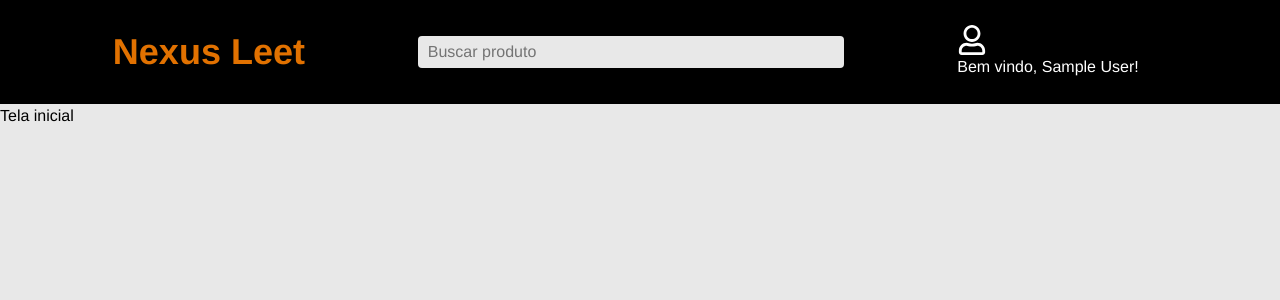
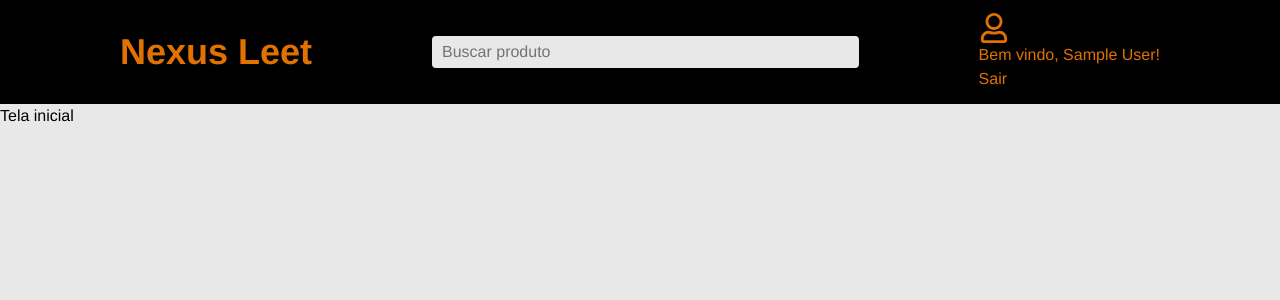
Before and after one commit to gustavocarvalho-ra/NextJs-NexusLeet, a Next.js app: page / in a window 1280 px wide. Shown: the top 300 px of the page. Built offline with nearby package versions, Linux system fonts and the light colour scheme; no server answers; sample sign-in values are in the browser's storage.

Commit message:
style: changed text color

```diff
--- a/src/app/components/Header/index.tsx
+++ b/src/app/components/Header/index.tsx
@@ -15,7 +15,7 @@ export default async function Header() {
     return (
       <div className="w-screen min-h-26 bg-black flex flex-col justify-center">
         <div className="w-full flex justify-evenly items-center">
-          <Link href={"/"} className="text-amber-600 font-black text-4xl">
+          <Link href={"/"} className="text-(--text-amber) font-black text-4xl">
             Nexus Leet
           </Link>
 
@@ -36,17 +36,18 @@ export default async function Header() {
 
   return (
     <div className="w-full min-h-26 bg-black flex items-center justify-evenly">
-      <Link href={"/"} className="text-amber-600 font-black text-4xl">
+      <Link href={"/"} className="text-(--text-amber) font-black text-4xl">
         Nexus Leet
       </Link>
 
       <input placeholder='Buscar produto' className='bg-(--color-sec) w-1/3 h-8 pl-2.5 text-black font-medium rounded-sm'/>
 
-      <div>
-        <Link className='text-white' href={"/my-account/user"}>
+      <div className='text-(--text-amber)'>
+        <Link href={"/my-account/user"}>
           <FaRegUser className='text-3xl' />
           Bem vindo, {session.user?.name}!
         </Link>
+        <br />
         <ButtonSignOut />
       </div>
     </div>
```
